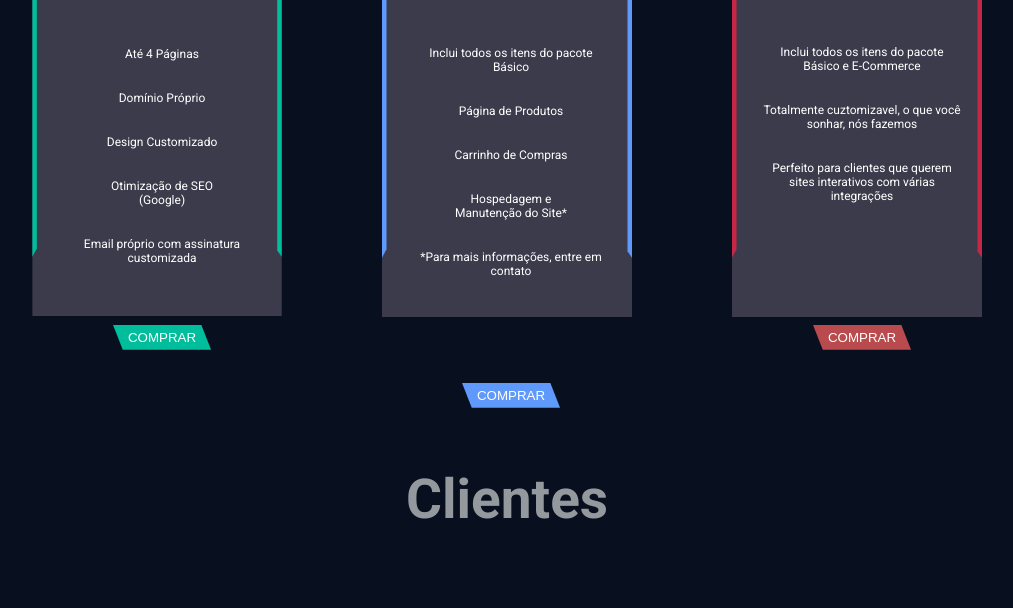
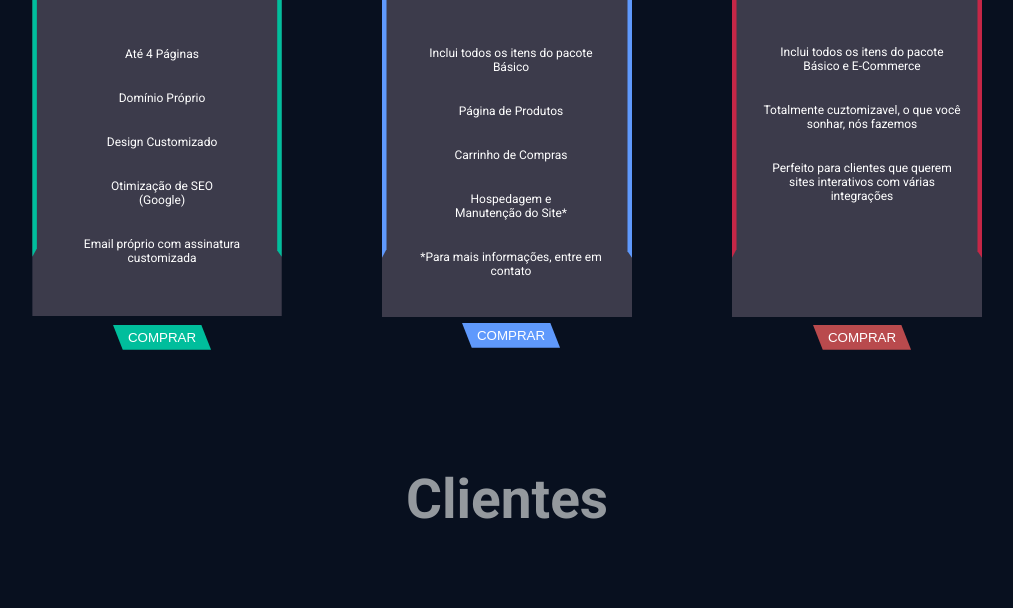
Before and after one commit to randal923/WebCraft, a Gatsby site: page / in a window 1280 px wide. Shown: the part 2193-2801 px from the top of the page, without its empty margins (133-1146 px from the left). Built offline with nearby package versions, Linux system fonts and the light colour scheme; Gatsby itself is replaced by a stand-in of ours.

Commit message:
fix package design

```diff
--- a/src/components/packages.js
+++ b/src/components/packages.js
@@ -246,7 +246,7 @@ const CardEcommerce = styled.div`
       text-align: center;
     }
     li:last-child {
-      margin-bottom: 105px;
+      margin-bottom: 45px;
     }
   }
 
```
